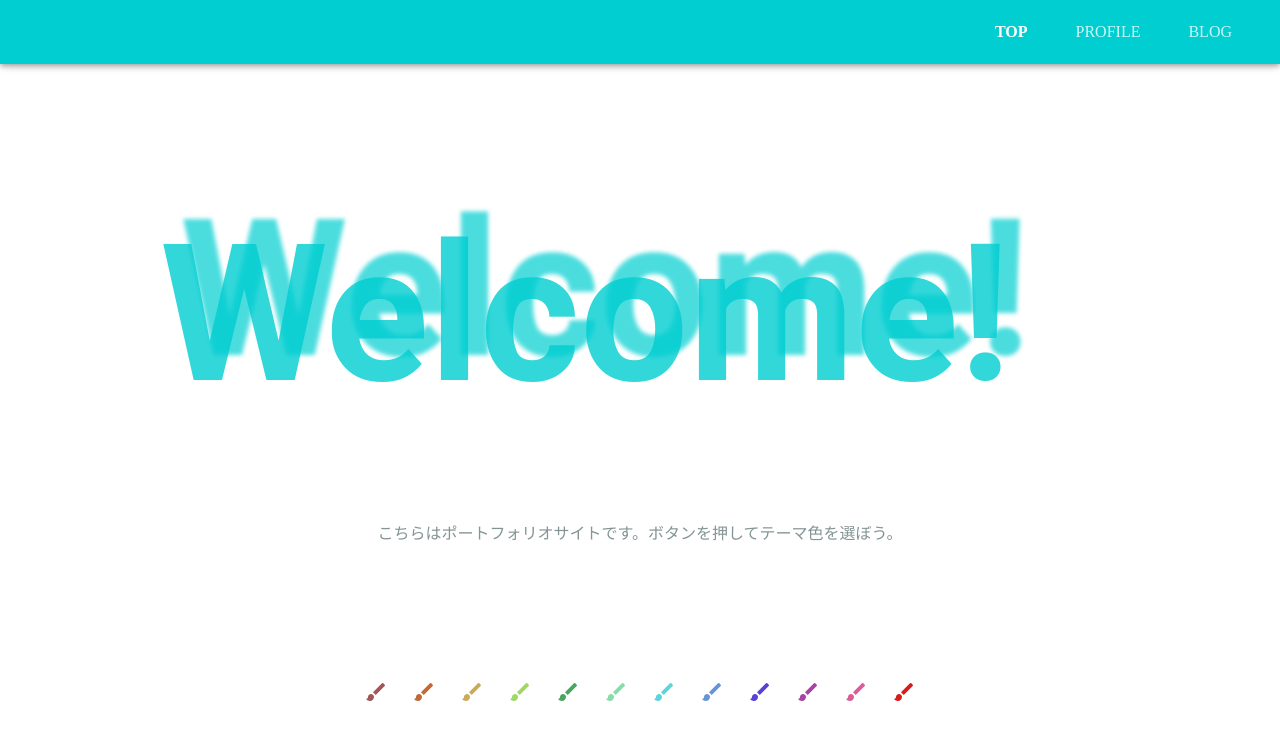
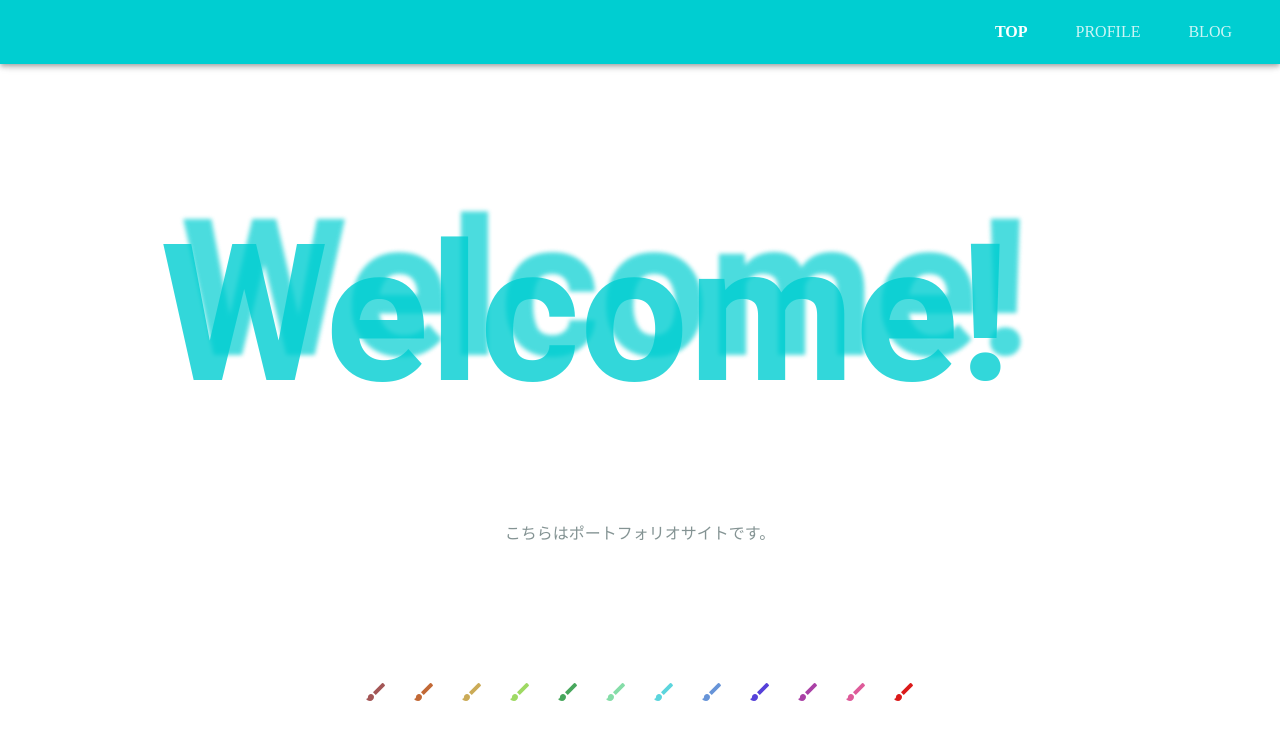
Before and after one commit to Keisuke-Toku-2000/TokuPortfolio, a Gatsby site: page / in a window 1280 px wide. Built offline with nearby package versions, Linux system fonts and the light colour scheme; Gatsby itself is replaced by a stand-in of ours.

Commit message:
remove cach

```diff
--- a/src/pages/index.tsx
+++ b/src/pages/index.tsx
@@ -1,4 +1,4 @@
-import { Box, createMuiTheme, IconButton } from "@material-ui/core";
+import { Box, IconButton } from "@material-ui/core";
 import BrushIcon from "@mui/icons-material/Brush";
 
 import * as React from "react";
@@ -61,9 +61,7 @@ const IndexPage: React.VFC = () => {
       <Box component="div">
         <p style={centerShadowText}>Welcome!</p>
         <p style={centerText}>Welcome!</p>
-        <p style={helpText}>
-          こちらはポートフォリオサイトです。ボタンを押してテーマ色を選ぼう。
-        </p>
+        <p style={helpText}>こちらはポートフォリオサイトです。</p>
       </Box>
       <Box textAlign="center" mt={15}>
         {paintColors.map((paintColor, i) => (
```
